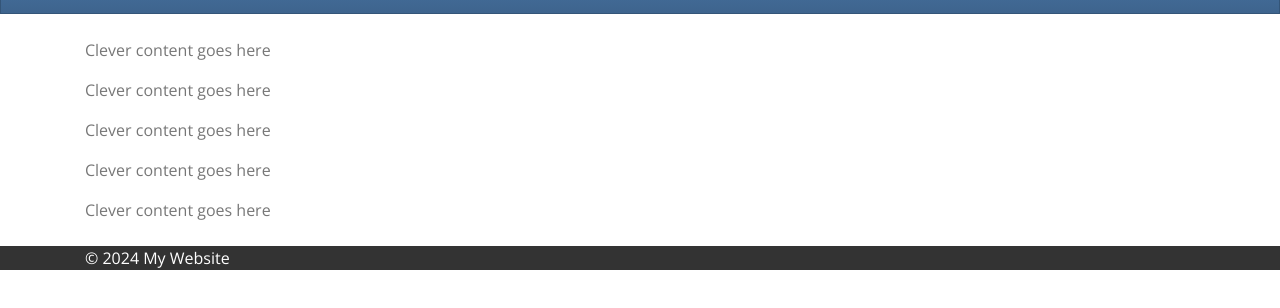
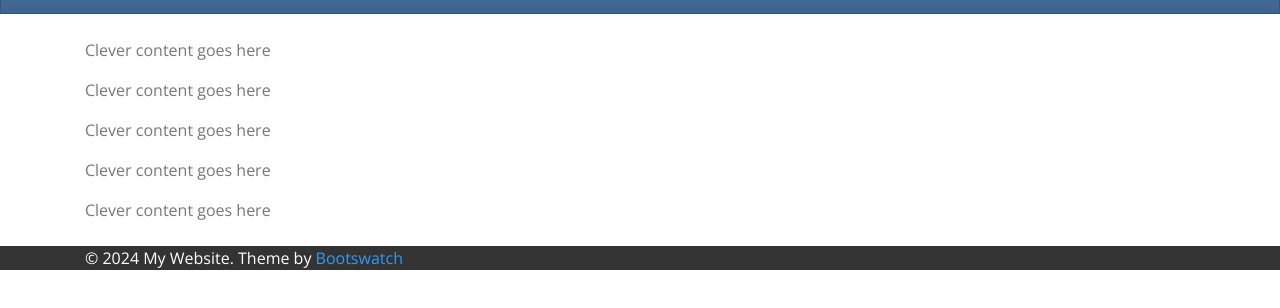
Before and after one commit to newmanix/bootstrap-templates, a plain HTML site: page index.html in a window 1280 px wide. Shown: the part 44-352 px from the top of the page. Drawn offline with nearby package versions, Linux system fonts and the light colour scheme.

Commit message:
Adds credit to Bootswatch

```diff
--- a/index.html
+++ b/index.html
@@ -39,7 +39,7 @@
 
     <footer class="footer bg-dark text-white mt-4">
         <div class="container">
-            <p>&copy; 2024 My Website</p>
+            <p>&copy; 2024 My Website.  Theme by <a href="https://bootswatch.com/" target="_blank">Bootswatch</a></p>
         </div>
     </footer>
 
```
